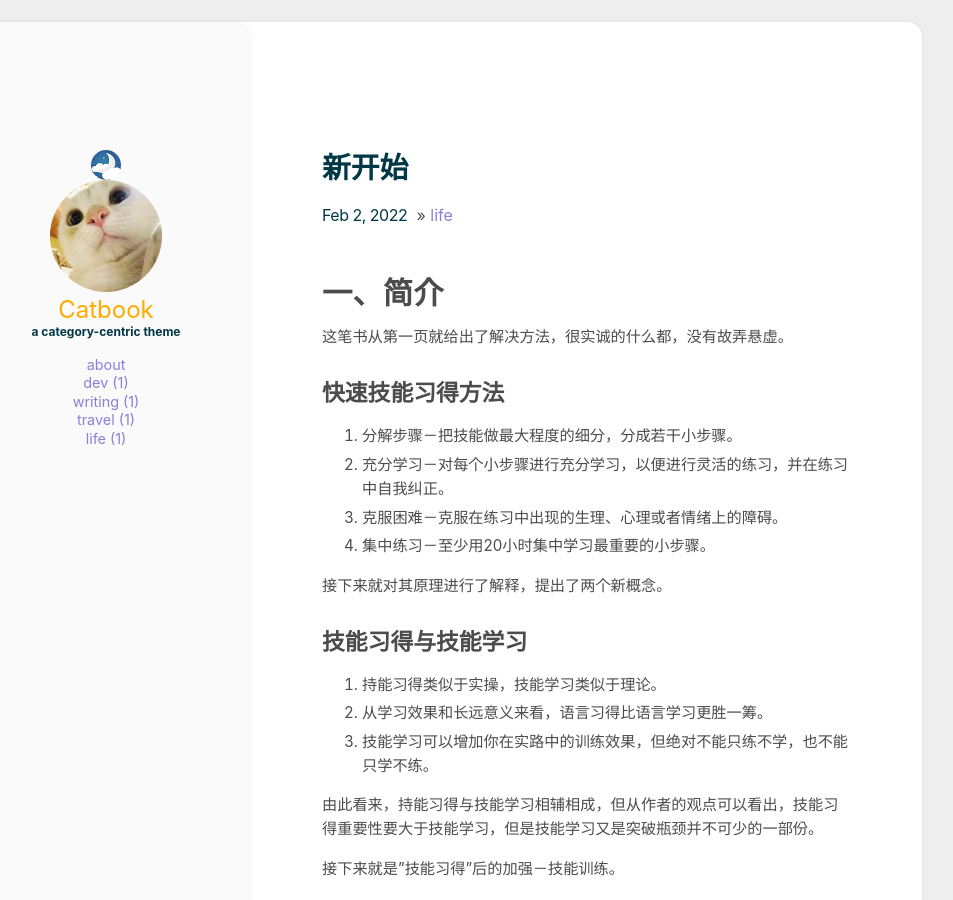
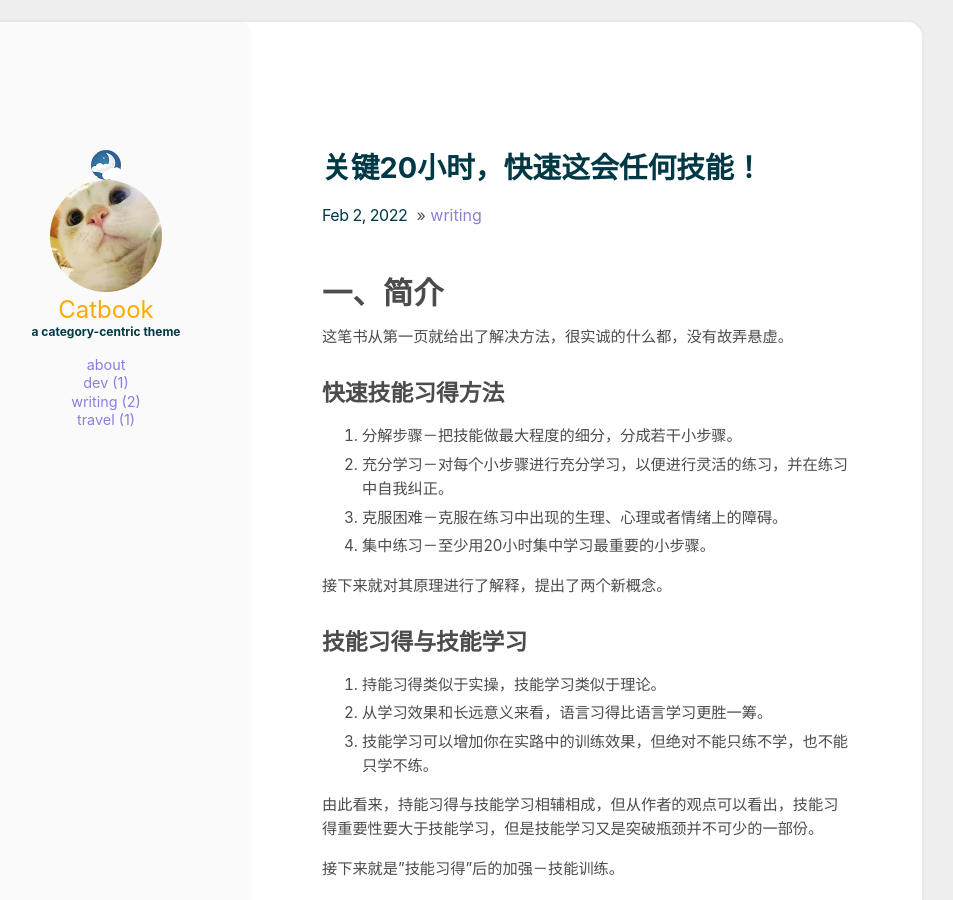
Before and after one commit to superlin2017/superlin2017.github.io, a Jekyll site: the page built from _posts/2022-02-02-skill.md, in a window 1280 px wide and 900 px high. Shown: the whole window, without its empty margins (198-1151 px from the left). Built offline with Jekyll 4.4.1, drawn with Linux system fonts in a browser that asks for light colours.

Commit message:
Update and rename 2022-02-02-blog.md to 2022-02-02-skill.md

```diff
--- a/_posts/2022-02-02-blog.md
+++ b/_posts/2022-02-02-skill.md
@@ -1,6 +1,6 @@
 ---
-title: 新开始
-categories: [life]
+title: 关键20小时，快速这会任何技能！
+categories: [writing]
 comments: true
 ---
 
```
